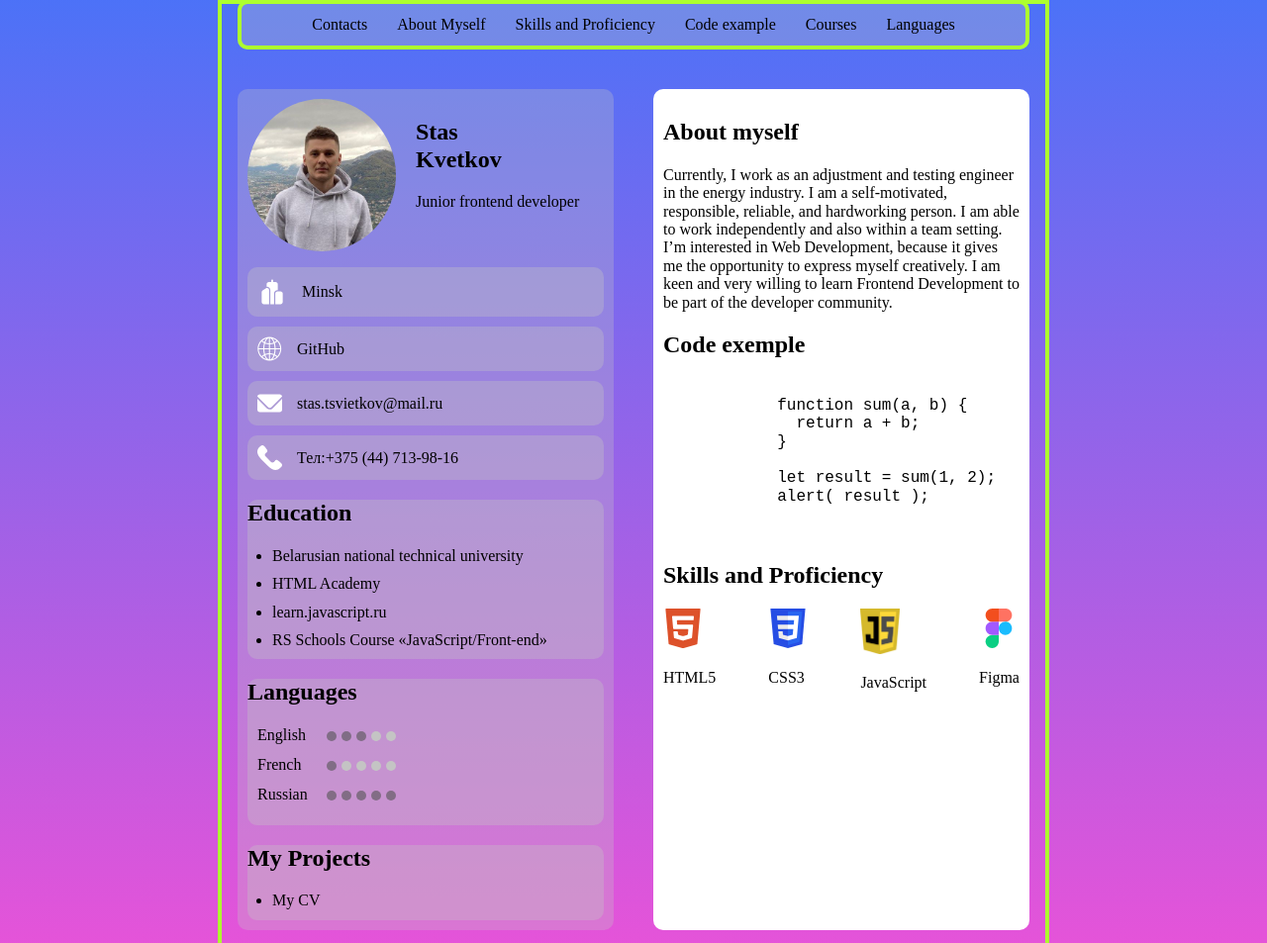
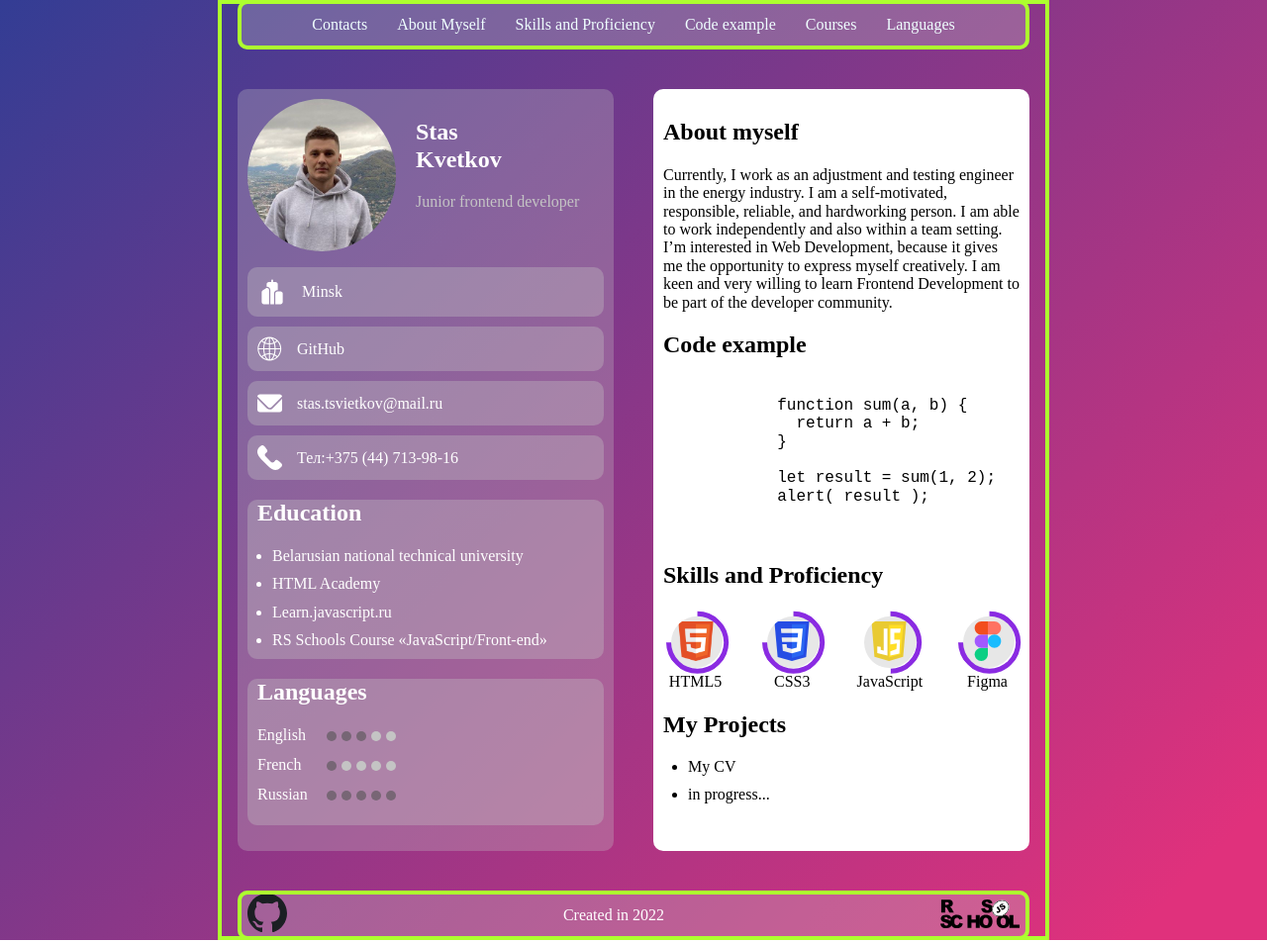
Before and after one commit to StasKv/rsschool-cv, a plain HTML site: page index.html in a window 1280 px wide. Shown: the top 953 px of the page at 99% size. Drawn offline with Linux system fonts and the light colour scheme.

Commit message:
feat: add some css, html and img files

```diff
--- a/css/style.css
+++ b/css/style.css
@@ -3,7 +3,7 @@
 /* Global */
 .page {
 
-  background: linear-gradient(180deg, rgba(3, 56, 244, 0.71) 0%, rgba(224, 37, 206, 0.79) 93.75%);
+  background: linear-gradient(135deg, rgb(51, 61, 148) 0%, rgb(224, 49, 124) 93.75%);
 }
 
 *,
@@ -46,9 +46,11 @@ a {
 /*Header*/
 
 .main-header {
+  margin-bottom: 40px;
+  padding-left: 10px;
+  padding-right: 10px;
   background-color: rgb(196, 196, 196, 0.3);
   border-radius: 10px;
-  margin-bottom: 40px;
   outline: 4px solid greenyellow;
 	outline-offset: -4px;
 }
@@ -63,10 +65,16 @@ a {
 
 .menu-item {
   margin-right: 30px;
+  color: azure;
 }
 
 .menu-item:last-of-type {
   margin-right: 0;
+}
+
+.menu-item:hover {
+  color:#c4c4c4;
+  cursor: pointer;
 }
 
 
@@ -115,6 +123,13 @@ background-color: rgb(196, 196, 196, 0.3);
   border-radius: 50%;
 }
 
+.full-name {
+  color: white;
+}
+
+.data p {
+  color: #c4c4c4;
+}
 
 /*contacts*/
 
@@ -138,10 +153,18 @@ background-color: rgb(196, 196, 196, 0.3);
 
 .contacts-item p {
   margin: 0;
+  color: white;
 }
 
+.contacts-item a {
+  color: white;
+}
 
 /*Education*/
+.education-title {
+  padding-left: 10px;
+  color: white;
+}
 
 .education-list {
   padding-left: 25px;
@@ -149,10 +172,16 @@ background-color: rgb(196, 196, 196, 0.3);
 
 .education-item {
   padding-bottom: 10px;
+  color: white;
 }
 
 
 /* Languages*/
+
+.languages-title {
+  padding-left: 10px;
+  color: white;
+}
 
 .languages-list {
   padding-left: 0;
@@ -164,7 +193,7 @@ background-color: rgb(196, 196, 196, 0.3);
   display: flex;
   padding-left: 10px;
   margin-bottom: 10px;
-
+  color: white
 }
 
 .languages-item p {
@@ -192,6 +221,69 @@ background-color: rgb(196, 196, 196, 0.3);
   list-style: none;
 }
 
+.skills-desc {
+  margin: 0;
+}
+
+.skills-item {
+  text-align: center;
+}
+
+.skills-container {
+  position: relative;
+  width: 55px;
+  height: 55px;
+  margin: 5px;
+  text-align: center;
+  background-color: rgb(196, 196, 196, 0.4);
+  border-radius: 50%;
+}
+
+.skills-container::after {
+  content: '';
+  position: absolute;
+  top: -2.5px;
+  left:-2.5px;
+  width: 62.5px;
+  height: 62.5px;
+  border-radius: 50%;
+  border-top: 5px solid white;
+  border-bottom: 5px solid blueviolet;
+  border-left: 5px solid blueviolet;
+  border-right: 5px solid blueviolet;
+  transform: rotate(-45deg);
+}
+
+.js-container::after {
+  content: '';
+  position: absolute;
+  top: -2.5px;
+  left:-2.5px;
+  width: 62.5px;
+  height: 62.5px;
+  border-radius: 50%;
+  border-top: 5px solid white;
+  border-bottom: 5px solid blueviolet;
+  border-left: 5px solid white;
+  border-right: 5px solid blueviolet;
+  transform: rotate(-45deg);
+}
+
+.skills-container img {
+  margin: 7.5px 0;
+}
+
+
+/* my progects*/
+
+.my-projects-item  {
+  padding-bottom: 10px;
+}
+
+.my-projects-item p {
+  margin: 0;
+}
+
 
 /* Main-footer*/
 
@@ -207,4 +299,10 @@ background-color: rgb(196, 196, 196, 0.3);
   flex-wrap: wrap;
   justify-content: space-between;
   align-items: center;
+  padding-left: 10px;
+  padding-right: 10px;
 }
+
+.info p {
+  color: white;
+}
--- a/index.html
+++ b/index.html
@@ -45,7 +45,7 @@
             <a href="https://github.com/staskv">GitHub</a>
           </li>
           <li class="contacts-item">
-            <img src="assets/img/mail.svg" alt="mail" width="25"
+            <img src="assets/img/mail.svg" alt="mail" width="25">
             <p>stas.tsvietkov@mail.ru</p>
           </li>
           <li class="contacts-item">
@@ -59,7 +59,7 @@
         <ul class="education-list">
           <li class="education-item">Belarusian national technical university</li>
           <li class="education-item">HTML Academy</li>
-          <li class="education-item">learn.javascript.ru</li>
+          <li class="education-item">Learn.javascript.ru</li>
           <li class="education-item">RS Schools Course «JavaScript/Front-end»</li>
         </ul>
       </section>
@@ -98,14 +98,6 @@
           </li>
         </ul>
       </section>
-      <section class="my-projects">
-        <h2 class="my-projects-title">My Projects</h2>
-        <ul class="my-projects-list">
-          <li class="my-projects-item">
-            <a href="https://github.com/StasKv/rsschool-cv/blob/gh-pages/cv.md">My CV</a>
-          </li>
-        </ul>
-      </section>
     </div>
     <div class="container">
       <section class="about-myself">
@@ -113,7 +105,7 @@
         <p>Currently, I work as an adjustment and testing engineer in the energy industry. I am a self-motivated, responsible, reliable, and hardworking person. I am able to work independently and also within a team setting. I’m interested in Web Development, because it gives me the opportunity to express myself creatively. I am keen and very willing to learn Frontend Development to be part of the developer community. </p>
       </section>
       <section class="code-example">
-        <h2 class="code-title">Code exemple</h2>
+        <h2 class="code-title">Code example</h2>
         <pre>
           <code>
             function sum(a, b) {
@@ -129,23 +121,41 @@
         <h2 class="skills-title">Skills and Proficiency</h2>
         <ul class="skills-list">
           <li class="skills-item">
-            <img src="assets/img/html5.svg" alt="HTML5" width="40">
-            <p>HTML5</p>
+            <div class="skills-container">
+              <img src="assets/img/HTML5.png" alt="HTML5" width="40">
+            </div>
+            <p class="skills-desc">HTML5</p>
           </li>
           <li class="skills-item">
-            <img src="assets/img/css3.svg" alt="CSS3" width="40">
-            <p>CSS3</p>
+            <div class="skills-container">
+              <img src="assets/img/css3.svg" alt="CSS3" width="40">
+            </div>
+            <p class="skills-desc">CSS3</p>
           </li>
           <li class="skills-item">
-            <img src="assets/img/javascript.png" alt="JavaScript" width="40">
-            <p>JavaScript</p>
+            <div class="skills-container js-container">
+              <img src="assets/img/javascript-1.svg" alt="JavaScript" width="40" height="40">
+            </div>
+            <p class="skills-desc">JavaScript</p>
           </li>
           <li class="skills-item">
-            <img src="assets/img/figma.svg" alt="Figma" width="40">
-            <p>Figma</p>
+            <div class="skills-container">
+              <img src="assets/img/figma.svg" alt="Figma" width="40">
+            </div>
+            <p class="skills-desc">Figma</p>
           </li>
         </ul>
-
+      </section>
+      <section class="my-projects">
+        <h2 class="my-projects-title">My Projects</h2>
+        <ul class="my-projects-list">
+          <li class="my-projects-item">
+            <a href="https://github.com/StasKv/rsschool-cv/blob/gh-pages/cv.md">My CV</a>
+          </li>
+          <li class="my-projects-item">
+            <p> in progress...</p>
+          </li>
+        </ul>
       </section>
     </div>
   </main>
```
Also changed, not shown: assets/img/HTML5.png (added), assets/img/javascript-1.svg (added), assets/img/javascript.png (deleted).
